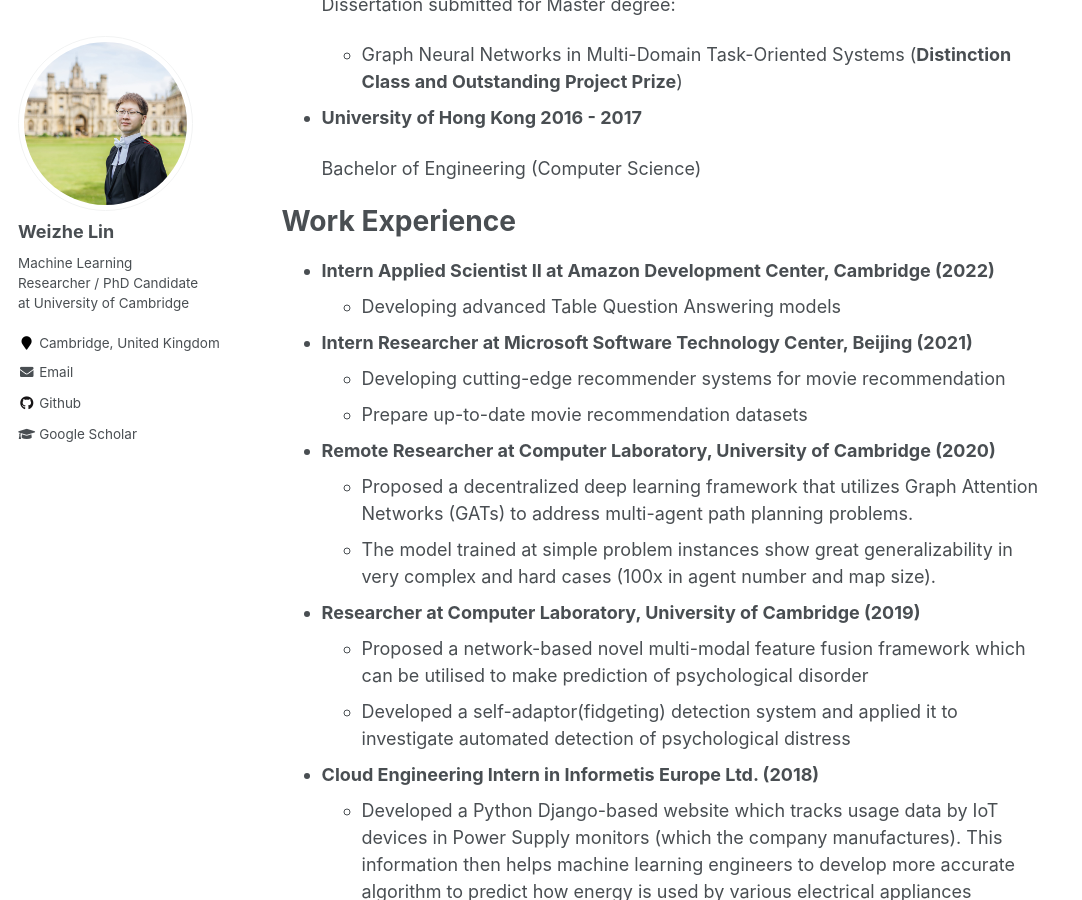
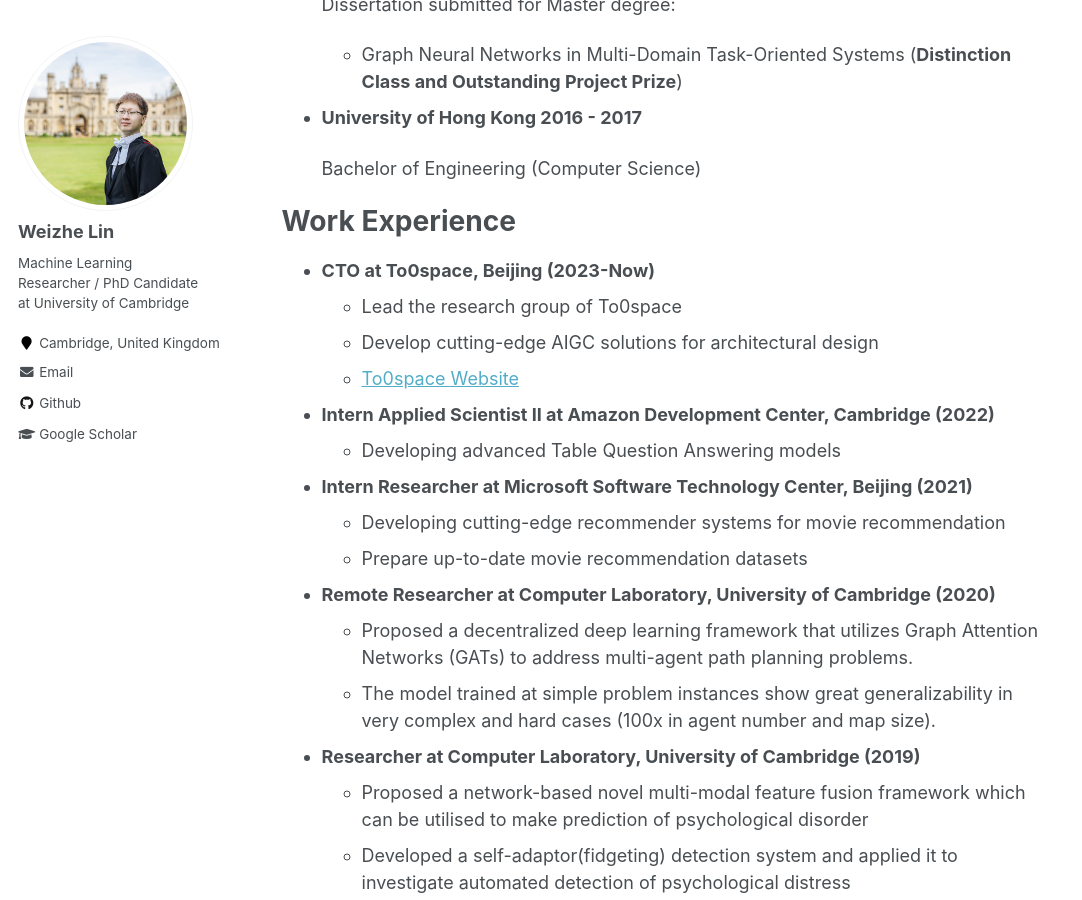
Before and after one commit to LinWeizheDragon/LinWeizheDragon.github.io, a Jekyll site: the page built from index.md, in a window 1280 px wide and 900 px high, scrolled down 1014 px. Shown: the whole window, without its empty margins (0-1082 px from the left). Built offline with Jekyll 4.4.1, drawn with Linux system fonts in a browser that asks for light colours; our own code applies the rules of GitHub Pages for plain Markdown files.

Commit message:
Update index.md

```diff
--- a/index.md
+++ b/index.md
@@ -33,6 +33,11 @@ This page is to list some of my projects and publications to help other research
 
 
 # Work Experience
+
+* **CTO at To0space, Beijing (2023-Now)**
+  * Lead the research group of To0space
+  * Develop cutting-edge AIGC solutions for architectural design
+  * [To0space Website](https://www.to0space.com/)
 
 * **Intern Applied Scientist II at Amazon Development Center, Cambridge (2022)**
   * Developing advanced Table Question Answering models
```
